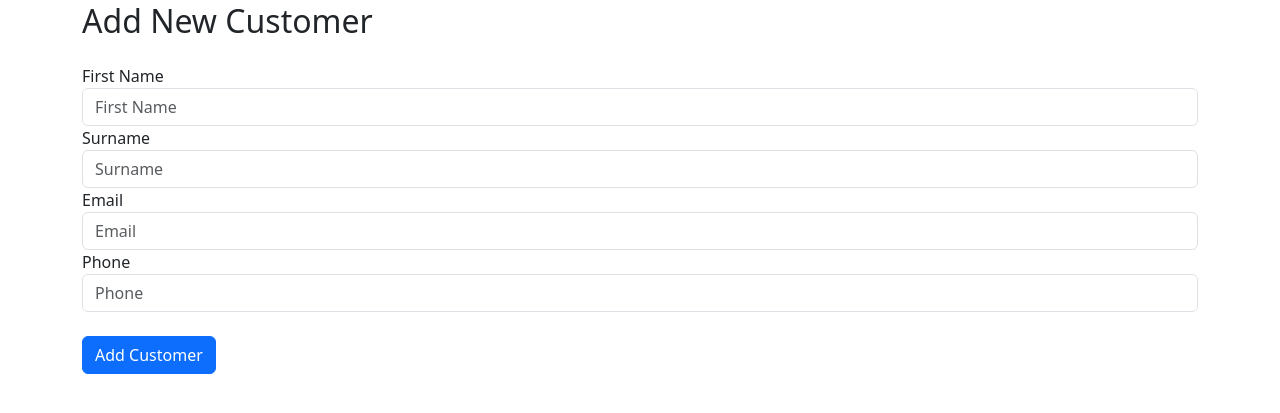
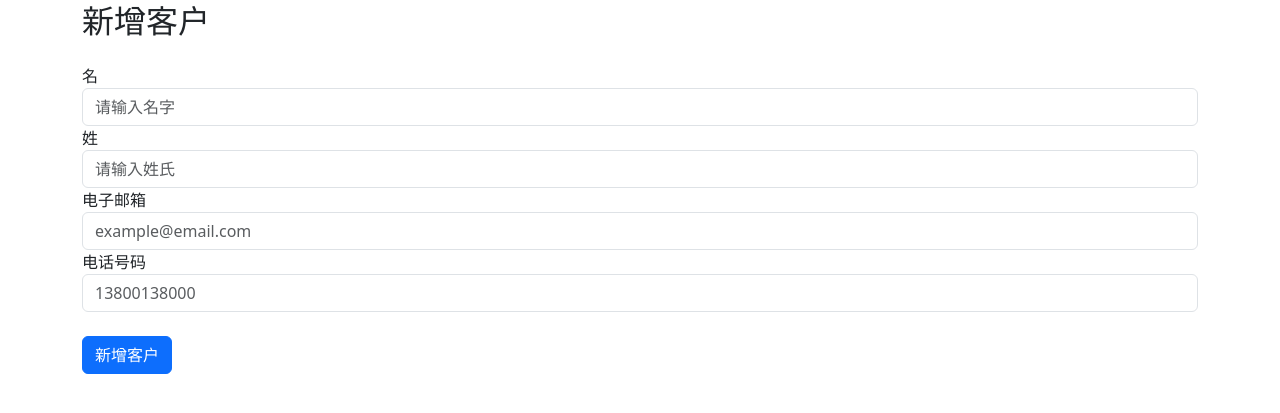
Before and after one commit to josh00123/spb, a Flask app: page /admin/customers/add in a window 1280 px wide. Shown: the part 78-491 px from the top of the page. Run offline with Flask 3, Linux system fonts and the light colour scheme.

Commit message:
Translate add customer form to Chinese

```diff
--- a/templates/add_customer.html
+++ b/templates/add_customer.html
@@ -2,42 +2,42 @@
 {% block content %}
 
 <div class="mt-4">
-    <h2 class="mb-4">Add New Customer</h2>
+    <h2 class="mb-4">新增客户</h2>
 
     <form action="{{ url_for('add_customer') }}" method="post">
         <div class="form-group">
-            <label for="first_name">First Name</label>
-            <input type="text" name="first_name" id="first_name" placeholder="First Name" required class="form-control">
+            <label for="first_name">名</label>
+            <input type="text" name="first_name" id="first_name" placeholder="请输入名字" required class="form-control">
             <div class="invalid-feedback">
-                Please provide a valid first name.
+                请填写有效名字。
             </div>
         </div>
 
         <div class="form-group">
-            <label for="family_name">Surname</label>
-            <input type="text" name="family_name" id="family_name" placeholder="Surname" required class="form-control">
+            <label for="family_name">姓</label>
+            <input type="text" name="family_name" id="family_name" placeholder="请输入姓氏" required class="form-control">
             <div class="invalid-feedback">
-                Please provide a valid surname.
+                请填写有效姓氏。
             </div>
         </div>
 
         <div class="form-group">
-            <label for="email">Email</label>
-            <input type="email" name="email" id="email" placeholder="Email" required class="form-control">
+            <label for="email">电子邮箱</label>
+            <input type="email" name="email" id="email" placeholder="example@email.com" required class="form-control">
             <div class="invalid-feedback">
-                Please provide a valid email.
+                请填写有效邮箱地址。
             </div>
         </div>
 
         <div class="form-group">
-            <label for="phone">Phone</label>
-            <input type="number" step="1" name="phone" id="phone" placeholder="Phone" required class="form-control">
+            <label for="phone">电话号码</label>
+            <input type="tel" name="phone" id="phone" placeholder="13800138000" maxlength="11" required class="form-control">
             <div class="invalid-feedback">
-                Please provide a valid phone number.
+                请填写有效电话号码（最多11位）。
             </div>
         </div>
 
-        <button type="submit" class="btn btn-primary mt-4">Add Customer</button>
+        <button type="submit" class="btn btn-primary mt-4">新增客户</button>
     </form>
 </div>
 
```
